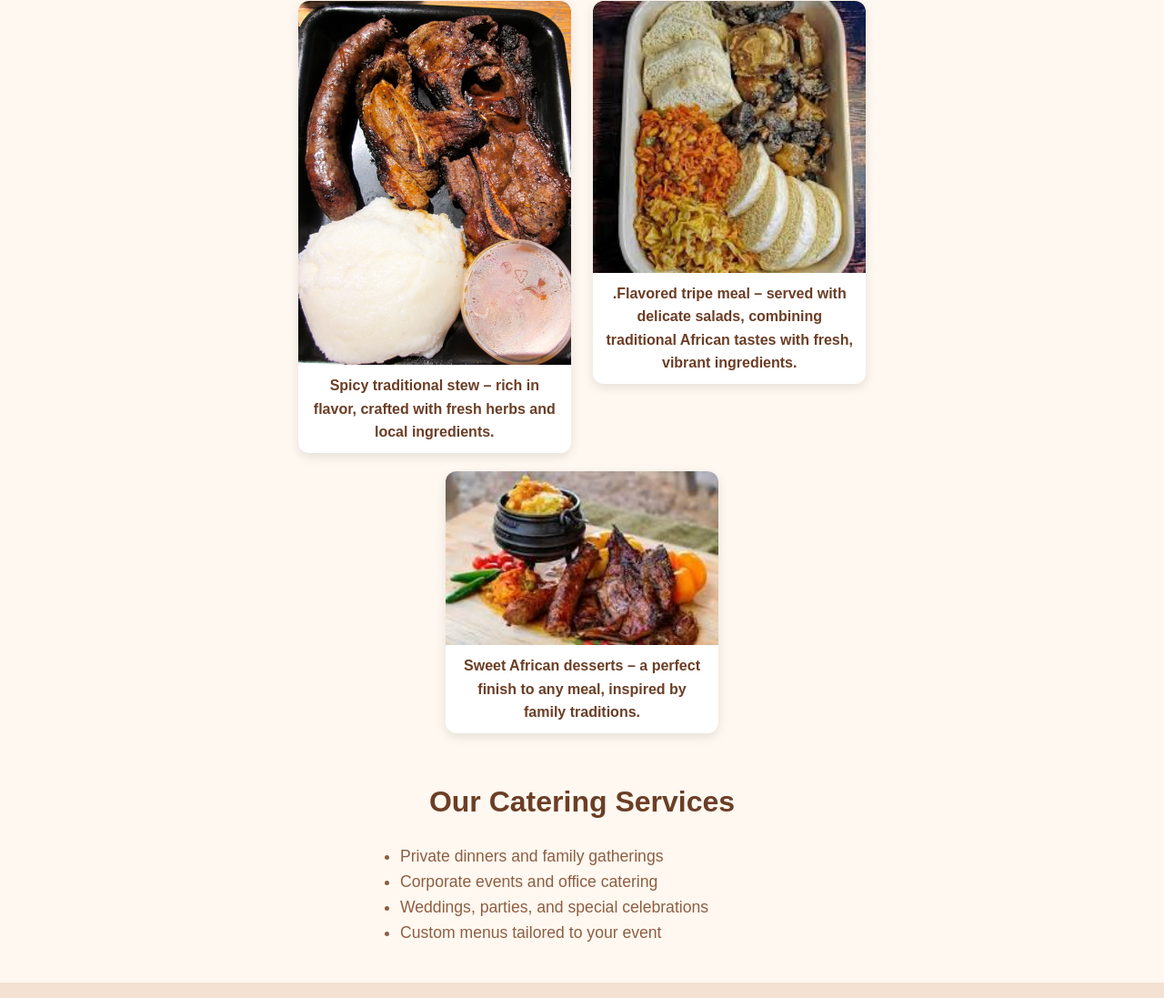
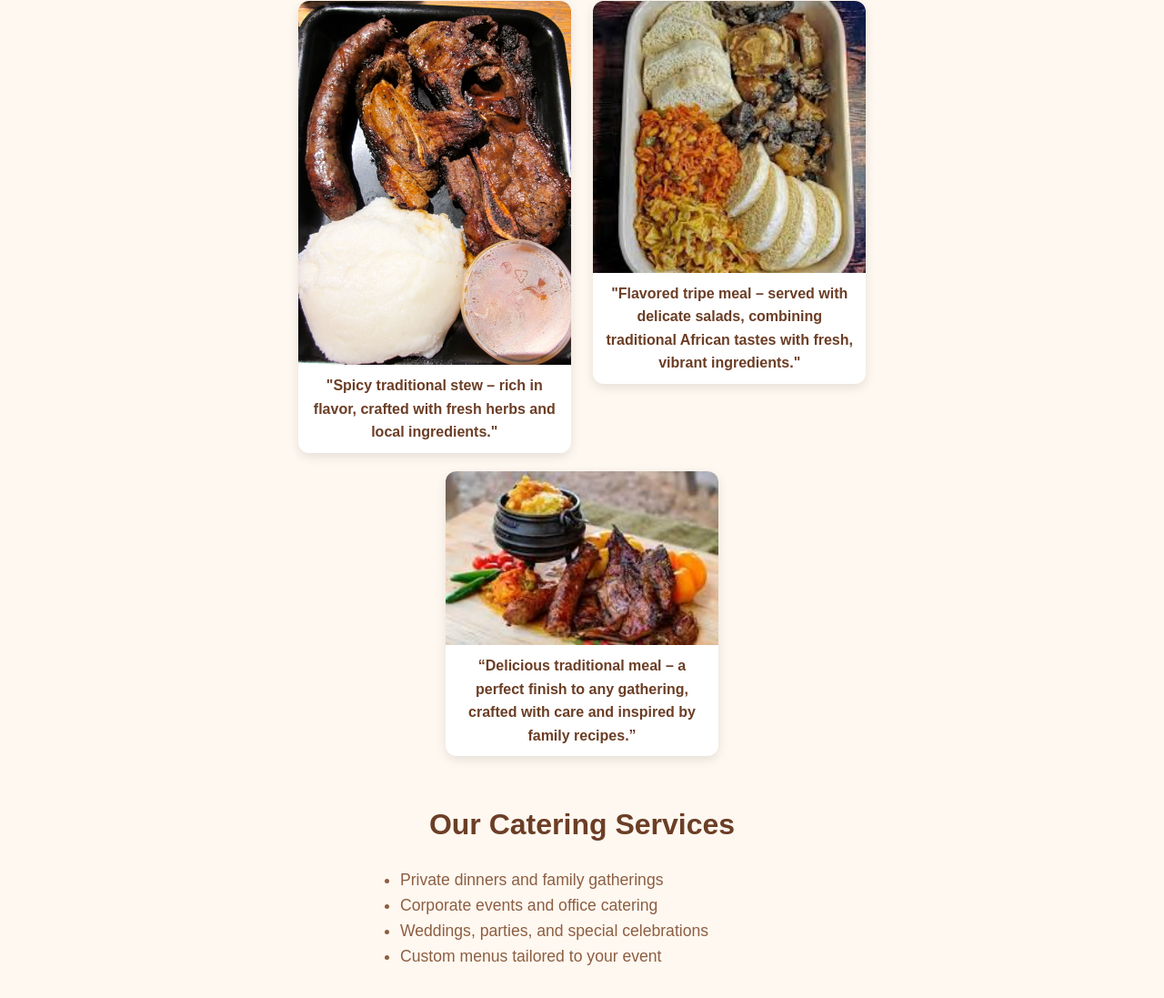
Before and after one commit to Hazel069/jonas, a plain HTML site: page index.html in a window 1280 px wide. Shown: the part 751-1848 px from the top of the page at 91% size. Drawn offline with Linux system fonts and the light colour scheme.

Commit message:
index.html

```diff
--- a/index.html
+++ b/index.html
@@ -31,15 +31,15 @@
         <h2>Signature Dishes</h2>
         <div class="food-card">
             <img src="Images/profile1.jpg" alt="African Dish 1">
-            <p>Spicy traditional stew – rich in flavor, crafted with fresh herbs and local ingredients.</p>
+            <p>"Spicy traditional stew – rich in flavor, crafted with fresh herbs and local ingredients."</p>
         </div>
         <div class="food-card">
             <img src="Images/profile2.jpg" alt="African Dish 2">
-            <p>.Flavored tripe meal – served with delicate salads, combining traditional African tastes with fresh, vibrant ingredients.</p>
+            <p>"Flavored tripe meal – served with delicate salads, combining traditional African tastes with fresh, vibrant ingredients."</p>
         </div>
         <div class="food-card">
             <img src="Images/profile3.jpg" alt="African Dish 3">
-            <p>Sweet African desserts – a perfect finish to any meal, inspired by family traditions.</p>
+            <p>“Delicious traditional meal – a perfect finish to any gathering, crafted with care and inspired by family recipes.”</p>
         </div>
     </section>
 
```
